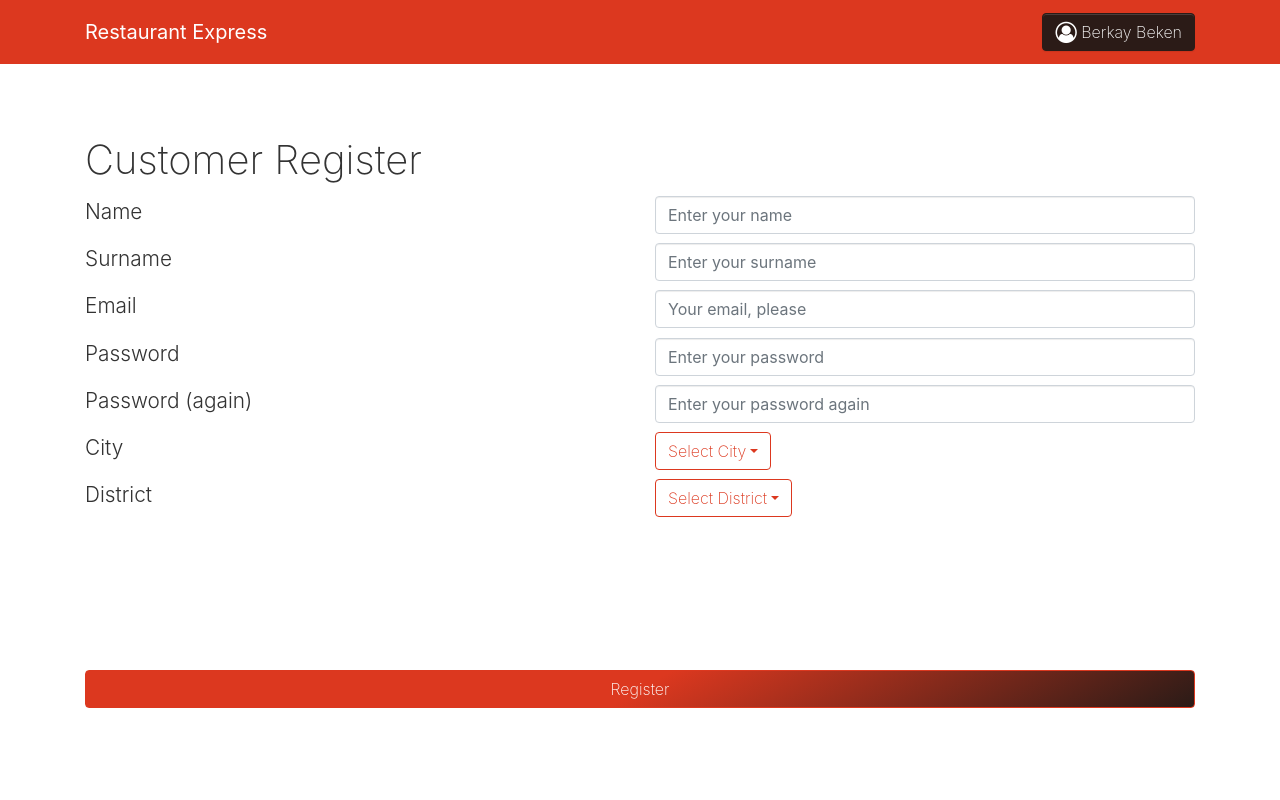
After one commit to semihteker/Database-CS353-It1, a Flask app: template templates/Customer Register.html in a window 1280 px wide. The commit adds this page. Run offline with Flask 2, Linux system fonts and the light colour scheme; the template is opened without the code that fills it, so the values that code supplies are empty; some libraries are stand-ins or nearby versions.

Commit message:
customer register

```diff
--- a/app.py
+++ b/app.py
@@ -15,7 +15,15 @@ def main():
 
 @app.route('/showSignUp')
 def showSignUp():
-    return render_template('signup.html')
+    conn = sqlite3.connect("setup/database.db")
+    conn.row_factory = sqlite3.Row
+
+    cursor = conn.cursor()
+    cursor.execute("select * from district")
+
+    rows = cursor.fetchall();
+    return render_template("Customer Register.html",rows = rows)
+    #return render_template('signup.html')
 
 @app.route('/showLogin')
 def showLogin():
@@ -109,6 +117,7 @@ def signUp():
         _email = request.form['inputEmail']
         _password = request.form['inputPassword']
 
+        print("here")
         # validate the received values
         if _name and _email and _password:
             conn = sqlite3.connect('setup/database.db')
--- a/static/js/signUp.js
+++ b/static/js/signUp.js
@@ -1,5 +1,5 @@
 $(function(){
-	$('#btnSignUp').click(function(){
+	$('#button_register').click(function(){
 
 		$.ajax({
 			url: '/signUp',
--- /dev/null
+++ b/templates/Customer Register.html
@@ -0,0 +1,122 @@
+<!DOCTYPE html>
+<html>
+
+<head>
+  <meta charset="utf-8">
+  <meta name="viewport" content="width=device-width, initial-scale=1">
+  <link rel="stylesheet" href="https://cdnjs.cloudflare.com/ajax/libs/font-awesome/4.7.0/css/font-awesome.min.css" type="text/css">
+  <link rel="stylesheet" href="../Desktop/Pingendo/New Site/theme2.css" type="text/css">
+  <link rel="stylesheet" href="../static/css/theme.css"> </head>
+
+  <script src="../static/js/jquery-1.11.2.js"></script>
+  <script src="../static/js/signUp.js"></script>
+
+  <body>
+    <nav class="navbar navbar-expand-md bg-primary navbar-dark">
+      <div class="container">
+        <a class="navbar-brand" href="#">
+          <b>Restaurant Express</b>
+        </a>
+        <button class="navbar-toggler navbar-toggler-right" type="button" data-toggle="collapse" data-target="#navbar2SupportedContent">
+          <span class="navbar-toggler-icon"></span>
+        </button>
+        <div class="collapse navbar-collapse text-center justify-content-end" id="navbar2SupportedContent">
+          <a class="btn navbar-btn ml-2 text-white btn-secondary" id="user_profile">
+            <i class="fa d-inline fa-lg fa-user-circle-o"></i>&nbsp;Berkay Beken</a>
+          </div>
+        </div>
+      </nav>
+      <form method="post" action="/signUp">
+        <div class="py-5"  >
+          <div class="container">
+            <div class="row">
+              <div class="col-md-12">
+                <h1 class="" id="title_customer_register">Customer Register</h1>
+              </div>
+            </div>
+            <div class="row">
+              <div class="col-md-6">
+                <p class="lead" id="tittle_name">Name</p>
+              </div>
+              <div class="col-md-6">
+                <input class="form-control" placeholder="Enter your name" required="required" id="enter_name" type="text"> </div>
+              </div>
+              <div class="row">
+                <div class="col-md-6">
+                  <p class="lead" id="tittle_surname">Surname</p>
+                </div>
+                <div class="col-md-6">
+                  <input class="form-control" placeholder="Enter your surname" required="required" id="enter_surname" type="text"> </div>
+                </div>
+                <div class="row">
+                  <div class="col-md-6">
+                    <p class="lead" id="tittle_email">Email</p>
+                  </div>
+                  <div class="col-md-6">
+                    <input class="form-control" placeholder="Your email, please" type="email" required="required" id="enter_email"> </div>
+                  </div>
+                  <div class="row">
+                    <div class="col-md-6">
+                      <p class="lead" id="tittle_password">Password</p>
+                    </div>
+                    <div class="col-md-6">
+                      <input class="form-control" placeholder="Enter your password" type="password" required="required" id="enter_password"> </div>
+                    </div>
+                    <div class="row">
+                      <div class="col-md-6">
+                        <p class="lead" id="tittle_passwordagain">Password (again)</p>
+                      </div>
+                      <div class="col-md-6">
+                        <input class="form-control" placeholder="Enter your password again" type="password" required="required" id="enter_passwordagain"> </div>
+                      </div>
+                      <div class="row">
+                        <div class="col-md-6">
+                          <p class="lead" id="tittle_city">City</p>
+                        </div>
+                        <div class="col-md-6">
+                          <div class="btn-group" id="select_city">
+                            <button class="btn btn-outline-primary dropdown-toggle" data-toggle="dropdown"> Select City</button>
+                            <div class="dropdown-menu">
+                              {% for row in rows %}
+                              <a class="dropdown-item" href="#">{{row["city"]}}</a>
+                              <div class="dropdown-divider"></div>
+                              {% endfor %}
+                            </div>
+                          </div>
+                        </div>
+                      </div>
+                      <div class="row">
+                        <div class="col-md-6">
+                          <p class="lead" id="tittle_district">District</p>
+                        </div>
+                        <div class="col-md-6">
+                          <div class="btn-group w-50" id="select_district">
+                            <button class="btn btn-outline-primary dropdown-toggle" data-toggle="dropdown"> Select District</button>
+                            <div class="dropdown-menu">
+                              {% for row in rows %}
+                              <a class="dropdown-item" href="#">{{row["district_name"]}}</a>
+                              <div class="dropdown-divider"></div>
+                              {% endfor %}
+                            </div>
+                          </div>
+                        </div>
+                      </div>
+                    </div>
+                  </div>
+                  <div class="py-5">
+                    <div class="container">
+                      <div class="row">
+                        <div class="col-md-12">
+                          <button   type="submit" class="btn btn-outline-primary w-100 bg-gradient" id="button_register">Register</button>
+                        </div>
+                      </div>
+                    </div>
+                  </div>
+                </form>
+                <script src="https://code.jquery.com/jquery-3.2.1.slim.min.js" integrity="sha384-KJ3o2DKtIkvYIK3UENzmM7KCkRr/rE9/Qpg6aAZGJwFDMVNA/GpGFF93hXpG5KkN" crossorigin="anonymous"></script>
+                <script src="https://cdnjs.cloudflare.com/ajax/libs/popper.js/1.12.9/umd/popper.min.js" integrity="sha384-ApNbgh9B+Y1QKtv3Rn7W3mgPxhU9K/ScQsAP7hUibX39j7fakFPskvXusvfa0b4Q" crossorigin="anonymous"></script>
+                <script src="https://maxcdn.bootstrapcdn.com/bootstrap/4.0.0/js/bootstrap.min.js" integrity="sha384-JZR6Spejh4U02d8jOt6vLEHfe/JQGiRRSQQxSfFWpi1MquVdAyjUar5+76PVCmYl" crossorigin="anonymous"></script>
+
+              </body>
+
+              </html>
```
Also changed, not shown: templates/Adjustment.html (added, +123 -0 lines), templates/Home Page.html (added, +133 -0 lines), templates/signin.html (deleted, +0 -51 lines), templates/login.html (indentation only), templates/restaurant_login.html (indentation only).
